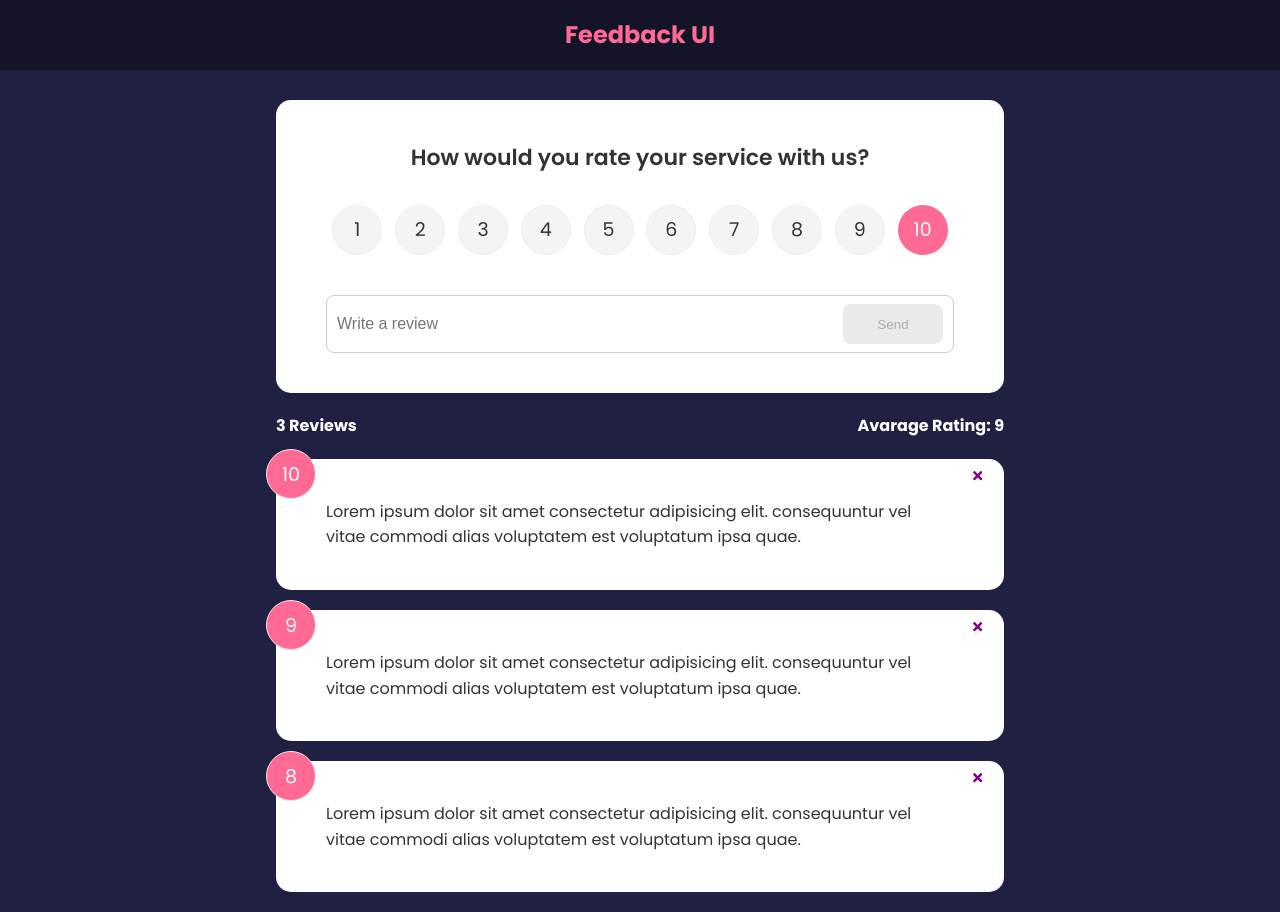
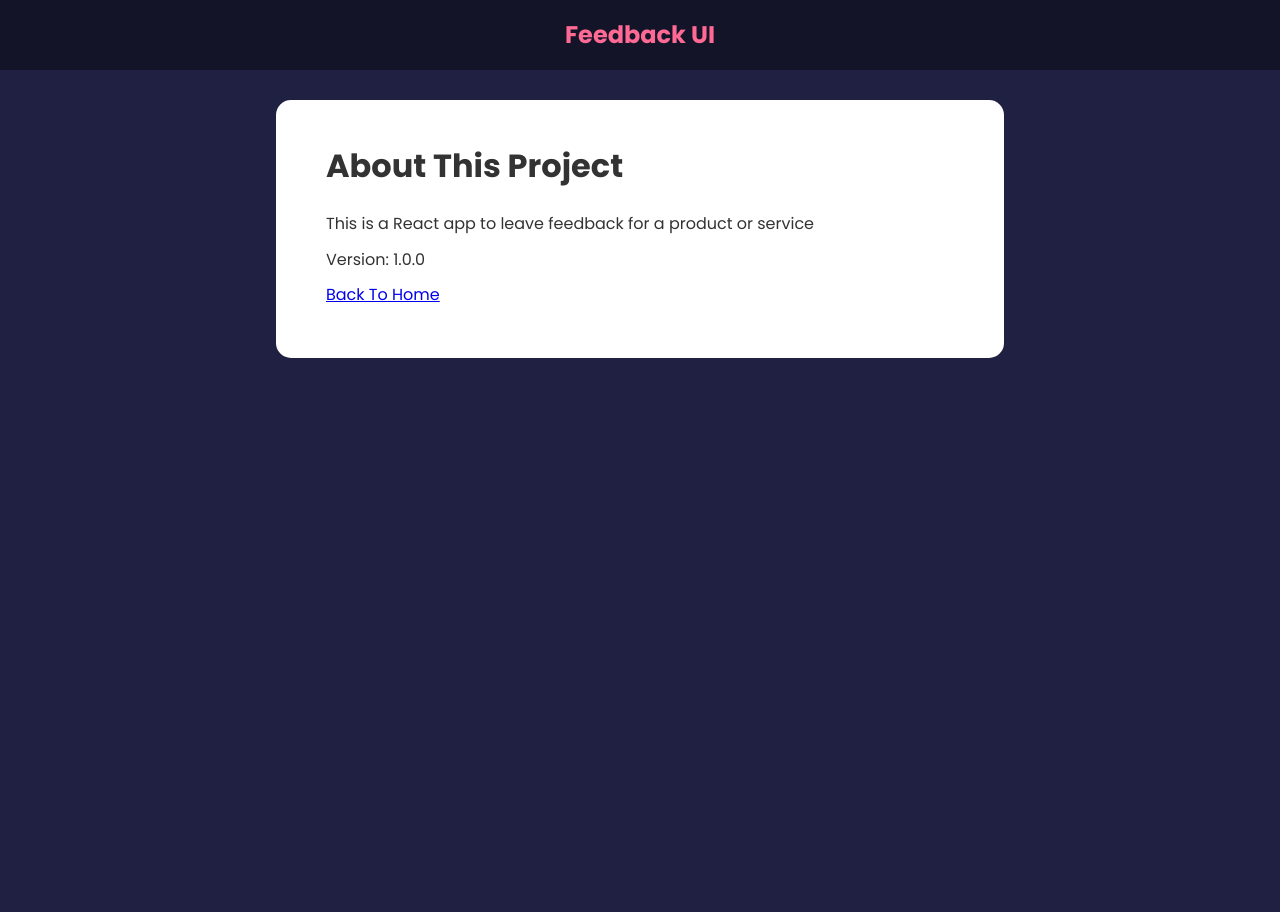
Before and after one commit to develad/Feedback-app, a React (Create React App) app: page /about in a window 1280 px wide. After the commit the page ends 800 px from the top, so only its background shows below. Built offline with nearby package versions, Linux system fonts and the light colour scheme.

Commit message:
adding react-router-dom an About page and style change - Chapter 26

```diff
--- a/package.json
+++ b/package.json
@@ -10,6 +10,7 @@
     "react": "^18.2.0",
     "react-dom": "^18.2.0",
     "react-icons": "^4.6.0",
+    "react-router-dom": "^6.4.3",
     "react-scripts": "5.0.1",
     "uuid": "^9.0.0",
     "web-vitals": "^2.1.4"
--- a/src/App.js
+++ b/src/App.js
@@ -1,5 +1,8 @@
 import { useState } from "react";
 import { v4 as uuidv4 } from "uuid";
+
+import { Routes, Route } from "react-router-dom";
+import About from "./pages/About";
 
 import Header from "./components/Header";
 import FeedbackList from "./components/FeedbackList";
@@ -29,12 +32,25 @@
       // textColor="white"
       />
       <div className="container">
+        <Routes>
+          <Route
+            path="/"
+            element={
+              <>
                 <FeedbackForm handleAdd={addFeedback} />
                 <FeedbackStats feedback={feedback} />
                 <FeedbackList
                   feedback={feedback}
                   handleDelete={deleteFeedback}
                 />
+              </>
+            }
+          />
+          <Route
+            path="/about"
+            element={<About />}
+          />
+        </Routes>
       </div>
     </>
   );
--- a/src/index.css
+++ b/src/index.css
@@ -11,6 +11,19 @@
   background-color: #202142;
   color: #fff;
   line-height: 1.6;
+}
+
+::-webkit-scrollbar {
+  width: 1rem;
+}
+
+::-webkit-scrollbar-thumb {
+  background: #aaa;
+  border: 4px solid #111;
+  border-radius: 99vmax;
+}
+::-webkit-scrollbar-track {
+  background: #111;
 }
 
 ul {
@@ -125,6 +138,13 @@
   align-items: center;
 }
 
+/* .feedback-list{
+  margin-top: 1rem;
+  height: 50vh;
+  overflow-y: scroll;
+  padding: 20px;
+} */
+
 .num-display {
   position: absolute;
   top: -10px;
--- a/src/index.js
+++ b/src/index.js
@@ -2,10 +2,13 @@
 import ReactDOM from "react-dom/client";
 import "./index.css";
 import App from "./App";
+import { BrowserRouter as Router } from "react-router-dom";
 
 const root = ReactDOM.createRoot(document.getElementById("root"));
 root.render(
   <React.StrictMode>
-    <App />
+    <Router>
+      <App />
+    </Router>
   </React.StrictMode>
 );
--- /dev/null
+++ b/src/pages/About.jsx
@@ -0,0 +1,20 @@
+import { Link } from "react-router-dom";
+import Card from "../components/shared/Card";
+
+function AboutPage() {
+  return (
+    <Card>
+      <div className="about">
+        <h1>About This Project</h1>
+        <p>This is a React app to leave feedback for a product or service</p>
+        <p>Version: 1.0.0</p>
+
+        <p>
+          <Link to="/">Back To Home</Link>
+        </p>
+      </div>
+    </Card>
+  );
+}
+
+export default AboutPage;
```
Also changed, not shown: 1 other file (tests, documents, lock files or other folders). Lines whose indentation alone changed are shown as unchanged.
